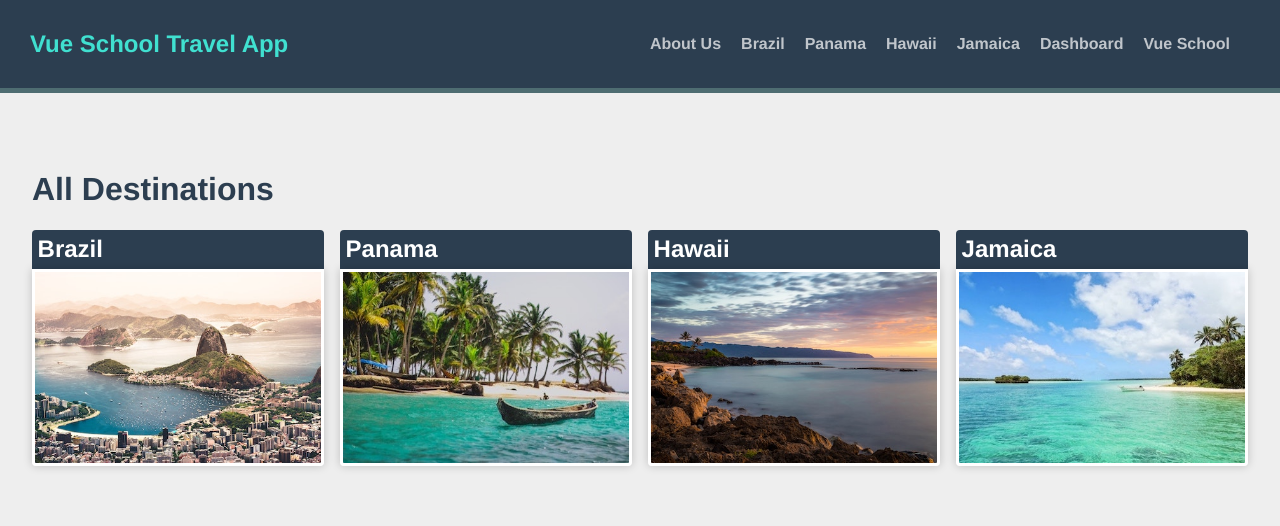
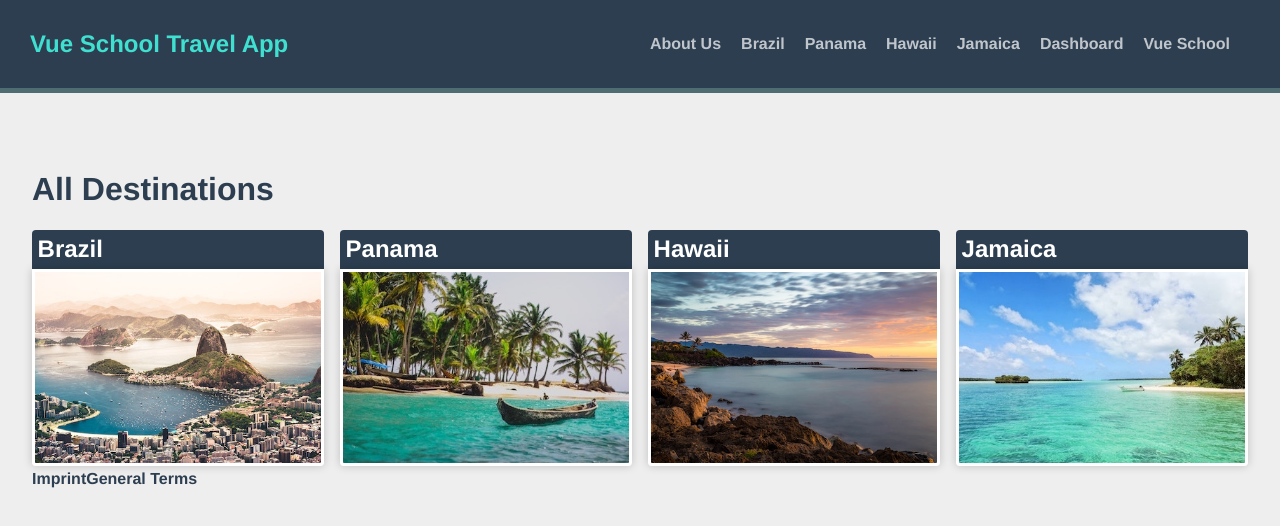
Before and after one commit to kiraGit67/vue-school-travel-app, a Vue app: page / in a window 1280 px wide. Shown: the top 526 px of the page. Built offline with nearby package versions, Linux system fonts and the light colour scheme.

Commit message:
imports FooterNavigation into App.vue

```diff
--- a/src/App.vue
+++ b/src/App.vue
@@ -16,14 +16,17 @@
       </transition>
     </router-view>
   </div>
+  <footer-navigation />
 </template>
 
 <script>
 import TheNavigation from "@/components/TheNavigation.vue";
+import FooterNavigation from "@/components/FooterNavigation.vue";
 
 export default {
   components: {
     TheNavigation,
+    FooterNavigation,
   },
 };
 </script>
```
